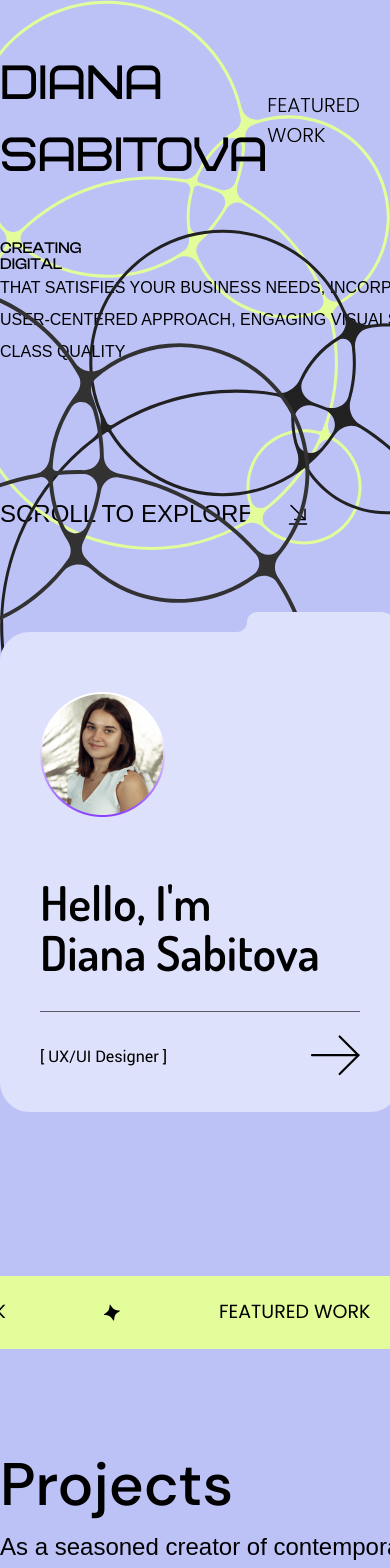
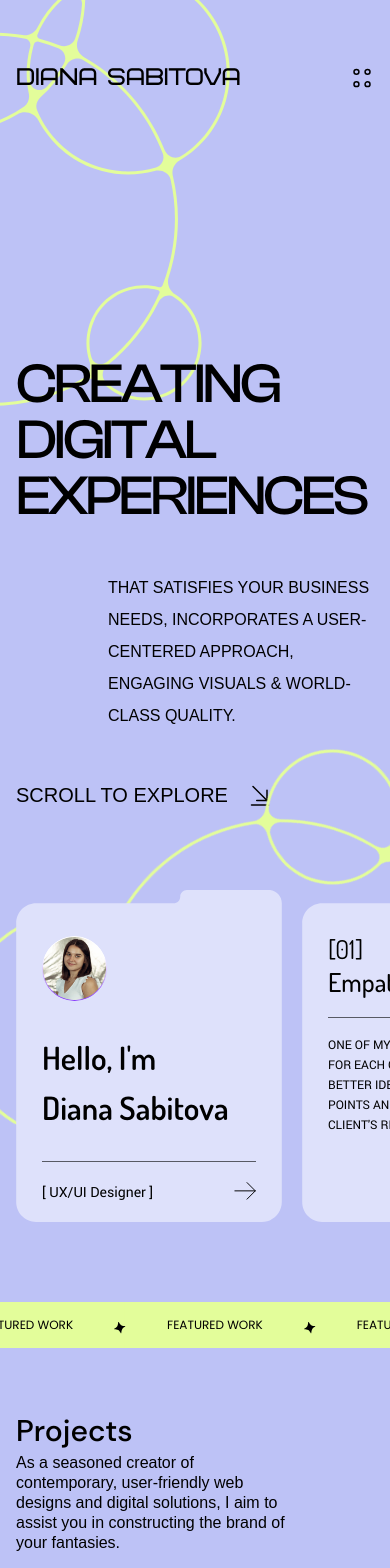
Before and after one commit to kevingida/diana-sabitova-portfolio, a Next.js app: page / in a window 390 px wide. Shown: the top 1568 px of the page. Built offline with nearby package versions, Linux system fonts and the light colour scheme; a web font is replaced by a local one.

Commit message:
finished mobile view

```diff
--- a/app/page.tsx
+++ b/app/page.tsx
@@ -15,17 +15,17 @@ export default function Home() {
     <div className=" max-w-screen-xl mx-auto bg-purple relative overflow-hidden w-full">
       <Bubble1
         z={-1}
-        className="absolute -top-60 -left-0 lg:w-[1004px] lg:h-[1413px] xl:w-[1404px] xl:h-[1813px]"
+        className="absolute -top-96 -left-40 lg:-top-60 lg:-left-0 lg:w-[1004px] lg:h-[1413px] xl:w-[1404px] xl:h-[1813px]"
       />
       <Bubble2
         z={-1}
-        className="absolute top-[1500px] -right-80  lg:w-[1004px] lg:h-[1413px] xl:w-[1404px] xl:h-[1813px]"
+        className="absolute top-[650px] right-10 rotate-45 lg:rotate-0 w-[1004px] h-[513px] lg:top-[1500px] lg:-right-80  lg:w-[1004px] lg:h-[1413px] xl:w-[1404px] xl:h-[1813px]"
       />
-      <Bubble3 className="absolute lg:top-[4500px] lg:-right-40 xl:top-[5250px] xl:-right-20 z-50 xl:w-[804px] xl:h-[1213px]" />
+      <Bubble3 className="absolute hidden lg:block lg:top-[4500px] lg:-right-40 xl:top-[5250px] xl:-right-20 z-50 xl:w-[804px] xl:h-[1213px]" />
       <Bubble4
         width={804}
         height={1213}
-        className="absolute lg:bottom-[100px] xl:bottom-0 lg:-left-[100px] xl:-left-40 z-50 lg:w-[604px] lg:h-[1013px] xl:w-[804px] xl:h-[1213px]"
+        className="absolute bottom-[120px] -left-[120px] w-[300px] lg:bottom-[100px] xl:bottom-0 lg:-left-[100px] xl:-left-40 z-10 lg:w-[604px] lg:h-[1013px] xl:w-[804px] xl:h-[1213px]"
       />
       <Navbar />
       <Hero />
--- a/components/AboutMe.tsx
+++ b/components/AboutMe.tsx
@@ -1,3 +1,5 @@
+"use client";
+import useScreenSize from "@/lib/useScreenSize";
 import { aboutMe } from "@/static/Static";
 import localFont from "next/font/local";
 import Link from "next/link";
@@ -6,43 +8,46 @@ const dmSansLight = localFont({ src: "../font/DMSans-Light.ttf" });
 const dmSansRegular = localFont({ src: "../font/DMSans-Regular.ttf" });
 
 const AboutMe = () => {
+  const { isMobile } = useScreenSize();
   return (
-    <div className="max-w-screen-xl mx-auto bg-saladGreen relative overflow-hidden w-full flex flex-col lg:px-[60px] xl:px-[120px] py-[120px]">
-      <div className="grid lg:grid-cols-[460px_auto] xl:grid-cols-[566px_auto] grid-rows-[88px_auto_auto_auto]">
-        <span className=" text-[20px] font-light">/02</span>
+    <div className="max-w-screen-xl mx-auto bg-saladGreen relative overflow-hidden w-full flex flex-col px-4 py-14 lg:px-[60px] xl:px-[120px] lg:py-[120px]">
+      <div className="grid grid-cols-1 grid-rows-[40px_auto_auto_auto] lg:grid-cols-[460px_auto] xl:grid-cols-[566px_auto] lg:grid-rows-[88px_auto_auto_auto]">
+        {!isMobile && <span className=" text-[20px] font-light">/02</span>}
         <p
-          className={`${dmSansLight.className} text-[20px] leading-[36px] uppercase`}
+          className={`${dmSansLight.className} text-[18px] lg:text-[20px] leading-[36px] uppercase`}
         >
           more about me
         </p>
-        <p className="col-start-2 lg:text-[34px] xl:text-[45px] leading-[54px] uppercase pb-8">
+        <p className="lg:col-start-2 text-[20px] leading-[30px] pb-7 lg:text-[34px] xl:text-[45px] lg:leading-[54px] uppercase lg:pb-8">
           I’m a multi-disciplinary designer with 2+ years of experience located
           in Helsinki, Finland. A moderate perfectionist on a journey of
           constant learning. My mission is to focus on making a human-centric
           projects, harmonizing minimalism and brutalism.
         </p>
         <p
-          className={`col-start-2 ${dmSansRegular.className} lg:text-[34px] xl:text-[45px] uppercase h-[267px]`}
+          className={`${dmSansRegular.className} lg:col-start-2 text-[20px] leading-[30px] lg:text-[34px] xl:text-[45px] uppercase h-[170px] lg:h-[267px]`}
         >
           My mission is to focus on making a human-centric projects, harmonizing
           minimalism and brutalism.
         </p>
-        <span className=" text-[20px] font-light pb-[158px]">/03</span>
+        <span className=" text-[18px] lg:text-[20px] font-light pb-[53px] lg:pb-[158px] uppercase">
+          {isMobile ? "/ area of expertise" : "/03"}
+        </span>
       </div>
       {aboutMe.map((content, index) => (
         <div
           key={index}
-          className="grid lg:grid-cols-[460px_auto] xl:grid-cols-[566px_auto] pb-[155px]"
+          className="grid lg:grid-cols-[460px_auto] xl:grid-cols-[566px_auto] pb-12 lg:pb-[155px]"
         >
           <h3
-            className={`${dmSansRegular.className} lg:text-[30px] xl:text-[35px] uppercase`}
+            className={`${dmSansRegular.className} text-[24px] leading-[54px] lg:text-[30px] xl:text-[35px] pb-8 lg:pb-0  uppercase`}
           >
             {content.title}
           </h3>
           <ul>
             {content.list.map((list, index) => (
               <li
-                className="lg:text-[24px] lg:leading-[35px] xl:text-[30px] xl:leading-[54px] flex flex-col lg:gap-[30px] lg:pb-[30px] xl:gap-[40px] xl:pb-[40px] uppercase"
+                className=" text-[16px] lg:text-[24px] lg:leading-[35px] xl:text-[30px] xl:leading-[54px] flex flex-col gap-6 pb-4 lg:gap-[30px] lg:pb-[30px] xl:gap-[40px] xl:pb-[40px] uppercase"
                 key={index}
               >
                 {list}
@@ -55,13 +60,10 @@ const AboutMe = () => {
       <Link
         href="https://drive.google.com/file/d/1Cz3ZCBBi_nrJbXH8A5gR4hXOZwqO8EE2/view"
         target="_blank"
-        className="flex self-center justify-center items-center uppercase w-[301px] h-[94px] bg-black text-white text-[30px] shadow-[10px_10px_0px_0px_rgba(0,0,0,0.3)]"
+        className=" z-50 flex self-center justify-center items-center uppercase w-[351px] lg:w-[301px] h-[80px] lg:h-[94px] bg-black text-white text-[24px] lg:text-[30px] shadow-[10px_10px_0px_0px_rgba(0,0,0,0.3)]"
       >
         my resume
       </Link>
-      {/* <button className=" self-center uppercase w-[301px] h-[94px] bg-black text-white text-[30px] shadow-[10px_10px_0px_0px_rgba(0,0,0,0.3)]">
-        my resume
-      </button> */}
     </div>
   );
 };
--- a/components/Banner.tsx
+++ b/components/Banner.tsx
@@ -12,7 +12,7 @@ const Banner = (props: bannerProps) => {
   return (
     <div className={`bg-${props.bgColour} overflow-hidden z-50 flex`}>
       <ul
-        className={`flex items-center w-full h-[73px] gap-[98px]
+        className={`flex items-center w-full h-[46px] gap-[41px] lg:h-[73px] lg:gap-[98px]
           bg-${props.bgColour}
           ${
             props.direction === "left"
@@ -21,12 +21,12 @@ const Banner = (props: bannerProps) => {
           }`}
       >
         {[...Array(repeat), ...Array(repeat)].map((e, i) => (
-          <li key={i} className="flex items-center gap-[98px]">
-            <div className="w-[17px] h-[17px]">
+          <li key={i} className="flex items-center gap-[41px] lg;gap-[98px]">
+            <div className=" w-3 h-3 lg:w-[17px] lg:h-[17px]">
               <Startburst fill={props.textColour} />
             </div>
             <p
-              className={`${clashDisplayMedium.className}, text-${props.textColour} text-[19px] text-nowrap uppercase`}
+              className={`${clashDisplayMedium.className}, text-${props.textColour} text-[12px] lg:text-[19px] text-nowrap uppercase`}
             >
               {props.text}
             </p>
--- a/components/Hero.tsx
+++ b/components/Hero.tsx
@@ -7,24 +7,24 @@ const dmSansRegular = localFont({ src: "../font/DMSans-Regular.ttf" });
 
 const Hero = () => {
   return (
-    <section className=" w-full lg:px-[60px] xl:px-[120px] xl:pt-[270px] z-50 grid grid-cols-[490px_auto] lg:grid-cols-[390px_auto] lg:grid-rows-[120px_120px_120px] xl:grid-rows-[170px_170px_170px] gap-x-6 leading-none uppercase">
+    <section className=" w-full px-4 pt-[200px] lg:px-[60px] xl:px-[120px] xl:pt-[270px] z-50 grid grid-cols-1 lg:grid-cols-[390px_auto] xl:grid-cols-[490px_auto] lg:grid-rows-[120px_120px_120px] xl:grid-rows-[170px_170px_170px] lg:gap-x-6 leading-none uppercase">
       <h1
-        className={`${clashDisplayMedium.className} lg:text-[120px] xl:text-[170px] z-10 col-span-2`}
+        className={`${clashDisplayMedium.className} text-[56px] tracking-tighter lg:tracking-normal lg:text-[120px] xl:text-[170px] z-10 col-span-2`}
       >
         creating
       </h1>
       <h1
-        className={`${clashDisplayMedium.className} lg:text-[120px] xl:text-[170px] z-10 col-span-2`}
+        className={`${clashDisplayMedium.className}  text-[56px] tracking-tighter lg:tracking-normal lg:text-[120px] xl:text-[170px] z-10 col-span-2`}
       >
         digital
       </h1>
       <h1
-        className={`${clashDisplayMedium.className} lg:text-[120px] xl:text-[170px] z-10 col-start-2 row-start-3`}
+        className={`${clashDisplayMedium.className}  text-[56px] tracking-tighter lg:tracking-normal lg:text-[120px] xl:text-[170px] z-10 col-start-1 lg:col-start-2 row-start-3`}
       >
         experiences
       </h1>
       <p
-        className={`${dmSansRegular.className} lg:text-[20px] xl:text-[24px]  z-10 col-start-1 row-start-3 leading-8 break-keep`}
+        className={`${dmSansRegular.className} text-[16px] w-[266px] pt-12 lg:pt-0 ml-auto lg:ml-0 lg:w-full lg:text-[20px] xl:text-[24px]  z-10 row-start-4 lg:col-start-1 lg:row-start-3 leading-8 break-keep`}
       >
         that satisfies your business needs, incorporates a user-centered
         approach, engaging visuals & world-class quality.
--- a/components/Introduction.tsx
+++ b/components/Introduction.tsx
@@ -13,55 +13,62 @@ const robotoRegular = localFont({ src: "../font/Roboto-Regular.ttf" });
 
 const Introduction = () => {
   return (
-    <section className=" w-full lg:pl-[60px] xl:pl-[120px] pt-[128px] z-50">
-      <div className=" flex flex-row justify-start items-center gap-8">
-        <p className={`${dmSansRegular.className} text-[24px] uppercase`}>
+    <section className=" w-full pl-4 lg:pl-[60px] xl:pl-[120px] pt-12 lg:pt-[128px] z-50">
+      <div className=" flex flex-row justify-start items-center gap-5 lg:gap-8">
+        <p
+          className={`${dmSansRegular.className} text-[20px] lg:text-[24px] uppercase`}
+        >
           scroll to explore
         </p>
-        <ArrowDownRight height={36} />
+        <ArrowDownRight className=" h-6 lg:h-9" />
       </div>
-      <div className="pt-[80px] pb-[164px] flex flex-nowrap flex-row gap-12 overflow-x-auto snap-x snap-mandatory">
+      <div className="pt-[80px] pb-[80px] lg:pb-[164px] flex flex-nowrap flex-row gap-5 lg:gap-12 overflow-x-auto snap-x snap-mandatory">
         <div
           style={{ backgroundImage: "url('/Folder.svg')" }}
-          className=" w-[400px] h-[500px] flex-none snap-always snap-center z-50 px-[40px] py-[80px]"
+          className=" w-[266px] h-[332px] lg:w-[400px] lg:h-[500px] flex-none snap-always snap-center z-50 px-[26px] py-[46px] lg:px-[40px] lg:py-[80px] bg-contain"
         >
           <Image
             src="/dianaPhoto.png"
             alt="Diana Photo"
             width={125}
             height={125}
+            className=" w-[65px] h-[65px] lg:w-[125px] lg:h-[125px] rounded-full"
           />
           <p
-            className={`${dosisSemibold.className} pt-[60px] pb-[34px] text-[48px] w-[280px] leading-[50px]`}
+            className={`${dosisSemibold.className} pt-8 lg:pt-[60px] pb-7 lg:pb-[34px] text-[32px] lg:text-[48px] w-[190px] lg:w-[280px] leading-[50px]`}
           >
             Hello, I&apos;m Diana Sabitova
           </p>
           <div className="flex-grow border-t border-black/60" />
-          <div className="flex flex-row justify-between items-center gap-4 pt-[20px]">
-            <p className={`${robotoRegular.className} text-[16px]  `}>
+          <div className="flex flex-row justify-between items-center gap-4 pt-[18px] lg:pt-[20px]">
+            <p
+              className={`${robotoRegular.className} text-[14px] lg:text-[16px]  `}
+            >
               [ UX/UI Designer ]
             </p>
-            <ArrowRight />
+            <ArrowRight className=" w-[22px] h-[22px] lg:w-[50px] lg:h-[50px]" />
           </div>
         </div>
         {introduction.map((intro, index) => (
           <div
             style={{ backgroundImage: "url('/Folder.svg')" }}
-            className=" w-[400px] h-[500px] flex-none snap-always snap-center z-50 px-[40px] py-[94px]"
+            className=" w-[266px] h-[332px] lg:w-[400px] lg:h-[500px] flex-none snap-always snap-center z-50 px-[26px] py-[46px] lg:px-[40px] lg:py-[80px] bg-contain"
             key={index}
           >
             <h1
-              className={`${dosisRegular.className} text-[40px] leading-none`}
+              className={`${dosisRegular.className} text-[26px] lg:text-[40px] leading-none`}
             >
               {intro.id}
             </h1>
-            <p className={`${dosisMedium.className} text-[48px] pb-4`}>
+            <p
+              className={`${dosisMedium.className} text-[26px] lg:text-[48px] pb-4`}
+            >
               {intro.title}
             </p>
-            <div className="flex-grow border-t border-black/60 pb-8 " />
+            <div className="flex-grow border-t border-black/60 pb-4 lg:pb-8 " />
 
             <p
-              className={`${robotoRegular.className} text-[16px] uppercase leading-[29px] tracking-[0.63px]`}
+              className={`${robotoRegular.className} text-[12px] lg:text-[16px] uppercase leading-[20px] lg:leading-[29px] lg:tracking-[0.63px]`}
             >
               {intro.description}
             </p>
--- a/components/Navbar.tsx
+++ b/components/Navbar.tsx
@@ -1,16 +1,28 @@
+"use client";
 import React from "react";
 import localFont from "next/font/local";
+import useScreenSize from "@/lib/useScreenSize";
+import Hamburger from "./svg/Hamburger";
 const bicubik = localFont({ src: "../font/Bicubik.otf" });
 
 const Navbar = () => {
+  const { isMobile } = useScreenSize();
   return (
-    <div className=" flex flex-row justify-between items-center sticky top-0 left-0 right-0 h-60 lg:px-[60px] xl:px-[120px] xl:py-[115px]  max-w-screen-xl mx-auto">
-      <div className={`${bicubik.className} text-[48px]`}>DIANA SABITOVA</div>
-      <ul className=" flex flex-row gap-12 text-[20px] font-light">
-        <li>FEATURED WORK</li>
-        <li>ABOUT ME</li>
-        <li>CONTACTS</li>
-      </ul>
+    <div className=" flex flex-row justify-between items-center sticky top-0 left-0 right-0 lg:h-60 px-4 py-[60px] lg:px-[60px] xl:px-[120px] xl:py-[115px]  max-w-screen-xl mx-auto">
+      <div className={`${bicubik.className} text-[24px] lg:text-[48px]`}>
+        DIANA SABITOVA
+      </div>
+      {isMobile ? (
+        <button>
+          <Hamburger />
+        </button>
+      ) : (
+        <ul className=" flex flex-row gap-12 text-[20px] font-light">
+          <li>FEATURED WORK</li>
+          <li>ABOUT ME</li>
+          <li>CONTACTS</li>
+        </ul>
+      )}
     </div>
   );
 };
--- a/components/Project.tsx
+++ b/components/Project.tsx
@@ -9,16 +9,18 @@ const dmSansSemiBold = localFont({ src: "../font/DMSans-SemiBold.ttf" });
 
 const Project = () => {
   return (
-    <section className="w-full lg:px-[60px] xl:px-[120px] pt-[91px] pb-[245px] relative">
-      <h2 className={`${dmSansMedium.className} text-[60px]`}>Projects</h2>
+    <section className="w-full px-4 lg:px-[60px] xl:px-[120px] pt-[60px] lg:pt-[91px] pb-[60px] lg:pb-[245px] relative">
+      <h2 className={`${dmSansMedium.className} text-[30px] lg:text-[60px]`}>
+        Projects
+      </h2>
       <p
-        className={`${dmSansRegular.className} text-[24px] leading-[140%] w-[450px] pb-[91px]`}
+        className={`${dmSansRegular.className} text-[16px] leading-5 w-[270px] pb-8 lg:text-[24px] lg:leading-[140%] lg:w-[450px] lg:pb-[91px]`}
       >
         As a seasoned creator of contemporary, user-friendly web designs and
         digital solutions, I aim to assist you in constructing the brand of your
         fantasies.
       </p>
-      <ul className="grid grid-cols-2 gap-x-[76px] gap-y-[69px]">
+      <ul className="grid grid-cols-1 lg:grid-cols-2 gap-x-[76px] gap-y-12 lg:gap-y-[69px]">
         {projects.map((project, index) => (
           <li key={index}>
             <Image
@@ -27,10 +29,14 @@ const Project = () => {
               width={800}
               height={680}
             />
-            <h3 className={`${dmSansSemiBold.className} text-[28px] pt-11`}>
+            <h3
+              className={`${dmSansSemiBold.className} text-[16px] lg:text-[28px] pt-4 lg:pt-11`}
+            >
               {project.title}
             </h3>
-            <p className={`${dmSansRegular.className} text-[28px]`}>
+            <p
+              className={`${dmSansRegular.className} text-[16px] lg:text-[28px]`}
+            >
               {project.description}
             </p>
           </li>
--- /dev/null
+++ b/components/svg/Hamburger.tsx
@@ -0,0 +1,49 @@
+import { svgProps } from "@/interface/Interface";
+
+const Hamburger = (props: svgProps) => {
+  return (
+    <svg
+      width="24"
+      height="24"
+      viewBox="0 0 24 24"
+      fill="none"
+      xmlns="http://www.w3.org/2000/svg"
+      {...props}
+    >
+      <path
+        d="M17.5401 8.31001C18.8987 8.31001 20.0001 7.20863 20.0001 5.85001C20.0001 4.49139 18.8987 3.39001 17.5401 3.39001C16.1814 3.39001 15.0801 4.49139 15.0801 5.85001C15.0801 7.20863 16.1814 8.31001 17.5401 8.31001Z"
+        stroke="black"
+        strokeWidth="1.5"
+        strokeMiterlimit="10"
+        strokeLinecap="round"
+        strokeLinejoin="round"
+      />
+      <path
+        d="M6.46001 8.31001C7.81863 8.31001 8.92 7.20863 8.92 5.85001C8.92 4.49139 7.81863 3.39001 6.46001 3.39001C5.10139 3.39001 4 4.49139 4 5.85001C4 7.20863 5.10139 8.31001 6.46001 8.31001Z"
+        stroke="black"
+        strokeWidth="1.5"
+        strokeMiterlimit="10"
+        strokeLinecap="round"
+        strokeLinejoin="round"
+      />
+      <path
+        d="M17.5401 20.61C18.8987 20.61 20.0001 19.5086 20.0001 18.15C20.0001 16.7914 18.8987 15.69 17.5401 15.69C16.1814 15.69 15.0801 16.7914 15.0801 18.15C15.0801 19.5086 16.1814 20.61 17.5401 20.61Z"
+        stroke="black"
+        strokeWidth="1.5"
+        strokeMiterlimit="10"
+        strokeLinecap="round"
+        strokeLinejoin="round"
+      />
+      <path
+        d="M6.46001 20.61C7.81863 20.61 8.92 19.5086 8.92 18.15C8.92 16.7914 7.81863 15.69 6.46001 15.69C5.10139 15.69 4 16.7914 4 18.15C4 19.5086 5.10139 20.61 6.46001 20.61Z"
+        stroke="black"
+        strokeWidth="1.5"
+        strokeMiterlimit="10"
+        strokeLinecap="round"
+        strokeLinejoin="round"
+      />
+    </svg>
+  );
+};
+
+export default Hamburger;
--- /dev/null
+++ b/lib/useScreenSize.tsx
@@ -0,0 +1,31 @@
+import { useEffect, useState } from "react";
+
+const useScreenSize = () => {
+  const [screenSize, setScreenSize] = useState({
+    width: window.innerWidth,
+    height: window.innerHeight,
+  });
+  const isMobile = screenSize.width < 768;
+  const isTablet = screenSize.width < 1440;
+  const isLarge = screenSize.width < 1920;
+  const isXLarge = screenSize.width >= 1920;
+
+  useEffect(() => {
+    const handleResize = () => {
+      setScreenSize({
+        width: window.innerWidth,
+        height: window.innerHeight,
+      });
+    };
+
+    window.addEventListener("resize", handleResize);
+
+    return () => {
+      window.removeEventListener("resize", handleResize);
+    };
+  }, []);
+
+  return { screenSize, isMobile, isTablet, isLarge, isXLarge };
+};
+
+export default useScreenSize;
```
Also changed, not shown: components/Contact.tsx (+4 -4 lines).
